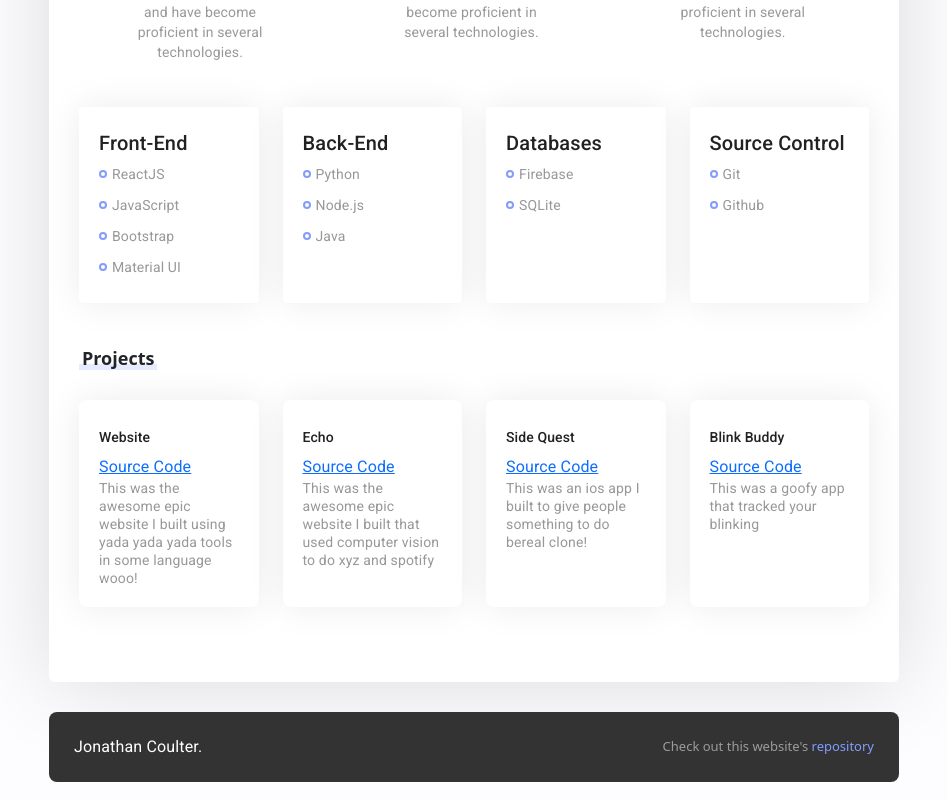
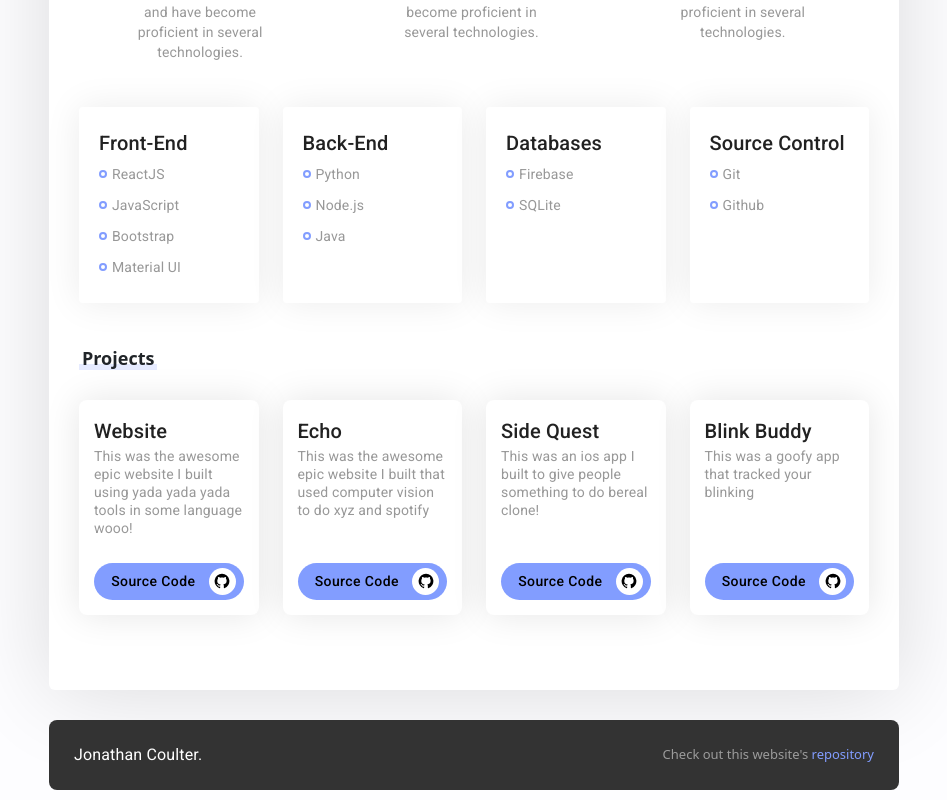
Before and after one commit to JonCoulter/joncoulter.github.io, a React (Create React App) app: page /resume in a window 1280 px wide. Shown: the part 1212-2012 px from the top of the page, without its empty margins (317-1264 px from the left). Built offline with nearby package versions, Linux system fonts and the light colour scheme.

Commit message:
projects section done, profile sticky top

```diff
--- a/src/components/CustomButton/CustomButton.js
+++ b/src/components/CustomButton/CustomButton.js
@@ -8,11 +8,11 @@ export default function CustomButton({ icon, text, href, target, rel, title }) {
         <Button
             className='custom-btn'
             endIcon={icon ? (<div className='btn-icon-container'>{icon}</div>) : null}
-            component="a"  // Render as an anchor tag
-            href={href}  // URL for email, download link, etc.
-            target={target}  // _blank, _self, etc.
-            rel={rel}  // nofollow, noopener, noreferrer, etc.
-            title={title}  // Tooltip text
+            component="a"
+            href={href}
+            target={target}
+            rel={rel}
+            title={title}
         >
             <span className='btn-text'>
                 {text}
--- a/src/components/Profile/Profile.css
+++ b/src/components/Profile/Profile.css
@@ -3,6 +3,8 @@
     border-radius: 8px;
     width: 100%;
     display: inline-block;
+    position: sticky;
+    top: 2vh;
 }
 
 .profile-name {
--- a/src/components/Profile/Profile.js
+++ b/src/components/Profile/Profile.js
@@ -35,7 +35,7 @@ function CustomTimelineItem({ title, text, link }) {
 
 export default function Profile() {
     return(
-        <div className='profile container-shadow'>
+        <div className='profile container-shadow' sticky='top'>
             <div className='profile-name'>
                 <Typography className='name'>
                     {db.name}
--- a/src/pages/Resume/Resume.css
+++ b/src/pages/Resume/Resume.css
@@ -53,9 +53,7 @@
 }
 
 .skill .skill-title {
-    font-size: 14px;
-    font-weight: 500;
-    line-height: 35px;
+    font-size: 14px !important;
 }
 
 .skill .skill-description {
@@ -77,16 +75,17 @@
 /* Projects */
 .projects .project {
     border-radius: 8px;
-    padding: 20px;
-    box-shadow: 0px 0px 36px 0px rgba(4, 6, 4, 0.08) !important;
-    min-height: 186px;
+    padding: 15px;
+    box-shadow: 0px 0px 36px 0px rgba(4, 6, 4, 0.1) !important;
+    min-height: 215px;
     height: 100%;
+    display: flex;
+    flex-direction: column;
+    justify-content: space-between;
 }
 
 .projects .project-title {
-    font-size: 14px;
-    font-weight: 500;
-    line-height: 35px;
+
 }
 
 .projects .project-description {
@@ -95,4 +94,5 @@
     color: #989898;
     font-weight: 400;
     line-height: 18px;
+    margin-bottom: auto;
 }
--- a/src/pages/Resume/Resume.js
+++ b/src/pages/Resume/Resume.js
@@ -4,6 +4,8 @@ import CustomTimeline, { CustomTimelineSeparator } from '../../components/Custom
 import CodeIcon from '@mui/icons-material/Code';
 import SchoolOutlinedIcon from '@mui/icons-material/SchoolOutlined';
 import { TimelineConnector, TimelineContent, TimelineDot, TimelineItem, TimelineSeparator } from "@mui/lab";
+import CustomButton from "../../components/CustomButton/CustomButton";
+import GitHubIcon from '@mui/icons-material/GitHub';
 
 import './Resume.css'
 
@@ -136,12 +138,25 @@ export default function Resume() {
                                 <Typography variant='h6' className='project-title'>
                                     {project.title}
                                 </Typography>
-                                <Typography className='project-link'>
-                                    <a href={project.link}>Source Code</a>
-                                </Typography>
                                 <Typography variant='body2' className='project-description'>
                                     {project.description}
                                 </Typography>
+                                {/* <a
+                                    href={project.link}
+                                    className="project-link"
+                                    target="_blank"
+                                    rel="nofollow noopener noreferrer"
+                                >
+                                    Source Code
+                                </a> */}
+                                <CustomButton
+                                    icon={<GitHubIcon />}
+                                    text="Source Code"
+                                    href={project.link}
+                                    target="_blank"
+                                    rel="nofollow noopener"
+                                    title="View source code"
+                                />
                             </Paper>
                         </Grid>
                     ))}
--- a/src/utils/db.js
+++ b/src/utils/db.js
@@ -129,22 +129,22 @@ export default{
     projects: [
         {
             title: "Website",
-            link: "url",
+            link: "https://github.com/JonCoulter/personal-website",
             description: "This was the awesome epic website I built using yada yada yada tools in some language wooo!"
         },
         {
             title: "Echo",
-            link: "url",
+            link: "https://github.com/Gwon-Stephen/MoodMusic",
             description: "This was the awesome epic website I built that used computer vision to do xyz and spotify"
         },
         {
             title: "Side Quest",
-            link: "url",
+            link: "/",
             description: "This was an ios app I built to give people something to do bereal clone!"
         },
         {
             title: "Blink Buddy",
-            link: "url",
+            link: "https://github.com/JemLuu/Hackathon-2022",
             description: "This was a goofy app that tracked your blinking"
         }
     ]
```
